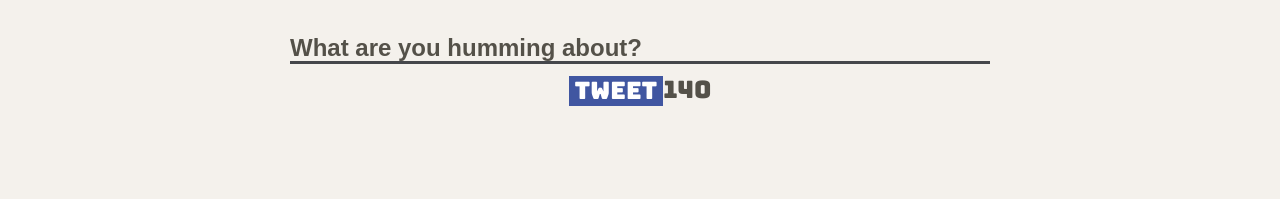
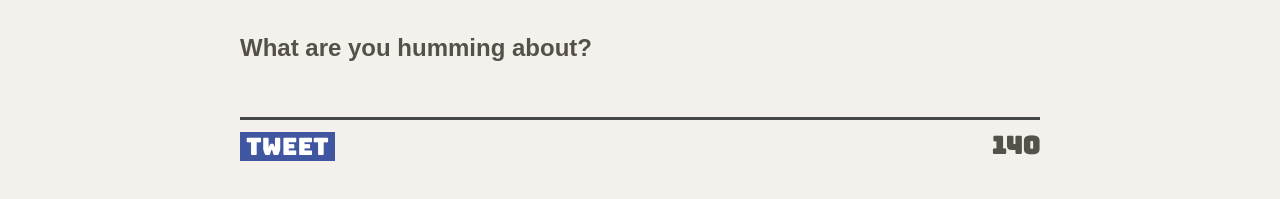
Before and after one commit to Lalika31253/tweeter-project, a website: page public/index.html in a window 1280 px wide. Shown: the part 501-700 px from the top of the page. Drawn offline with nearby package versions, Linux system fonts and the light colour scheme.

Commit message:
Add and style the form to handle user input

```diff
--- a/public/index.html
+++ b/public/index.html
@@ -26,6 +26,7 @@
   <link rel="stylesheet" href="/styles/layout.css" type="text/css" />
   <link rel="stylesheet" href="/styles/nav.css" type="text/css" />
   <link rel="stylesheet" href="/styles/header.css" type="text/css" />
+  <link rel="stylesheet" href="/styles/new-tweet.css" type="text/css" />
 
   <!-- External JS -->
   <script src="https://ajax.googleapis.com/ajax/libs/jquery/3.4.1/jquery.min.js"></script>
@@ -58,14 +59,23 @@
 </header>
 
   <!-- Page-specific (main) content here -->
+
   <main class="container">
-   <div class="tweet-container">
-    <span>What are you humming about?</span>
-  </div>
-  <div class="under-tweet">
-    <button type="submit" class="tweet-btn">TWEET</button>
-    <output name="counter" class="counter" for="tweet">140</output>
-  </div>
+
+  <section class="new-tweet">
+
+    <form action="/tweets" method="POST">
+
+      <label for="tweet-text">What are you humming about?</label>
+      <textarea name="text" id="tweet-text"></textarea>
+
+      <div class="under-tweet">
+        <button type="submit" class="tweet-btn">Tweet</button>
+        <output name="counter" class="counter" for="tweet-text">140</output>
+      </div>
+
+    </form>
+  </section>
 
 
   </main>
--- a/public/styles/layout.css
+++ b/public/styles/layout.css
@@ -35,32 +35,8 @@
 }
 
 
-.tweet-container {
-  display: flex;
-  border: 0;
-  outline: 0;
-  background: transparent;
-  border-bottom: 3px solid #45474B;
-  resize: none;
-  width: 700px;
-  height: auto;
-  font-weight: bolder;
-}
 
-.tweet-btn {
-  background-color: #4056A1;
-  color: white;
-  font-family: 'Bungee', sans-serif;
-  border: none;
-}
 
-.under-tweet {
-  display: flex;
-  flex-direction: row;
-  justify-content: space-between;
-  font-family: 'Bungee', sans-serif;
-  margin-top: 0.5em;
-}
 
 /*
  * Additional CSS can be defined below or in other CSS files, as per instructions
--- /dev/null
+++ b/public/styles/new-tweet.css
@@ -0,0 +1,35 @@
+#tweet-text {
+ display: flex;
+ border: 0;
+ border-bottom: 3px solid #45474B;
+/* background: transparent; */
+ background-color: #f4f1ec;
+ width: 800px;
+ height: auto;
+ padding: 0;
+ resize: none;
+}
+
+.new-tweet {
+ display: flex;
+  border: 0;
+  outline: 0;
+  resize: none;
+  height: auto;
+  font-weight: bolder;
+}
+
+.tweet-btn {
+  background-color: #4056A1;
+  color: white;
+  font-family: 'Bungee', sans-serif;
+  border: none;
+}
+
+.under-tweet {
+  display: flex;
+  flex-direction: row;
+  justify-content: space-between;
+  font-family: 'Bungee', sans-serif;
+  margin-top: 0.5em;
+}
```
